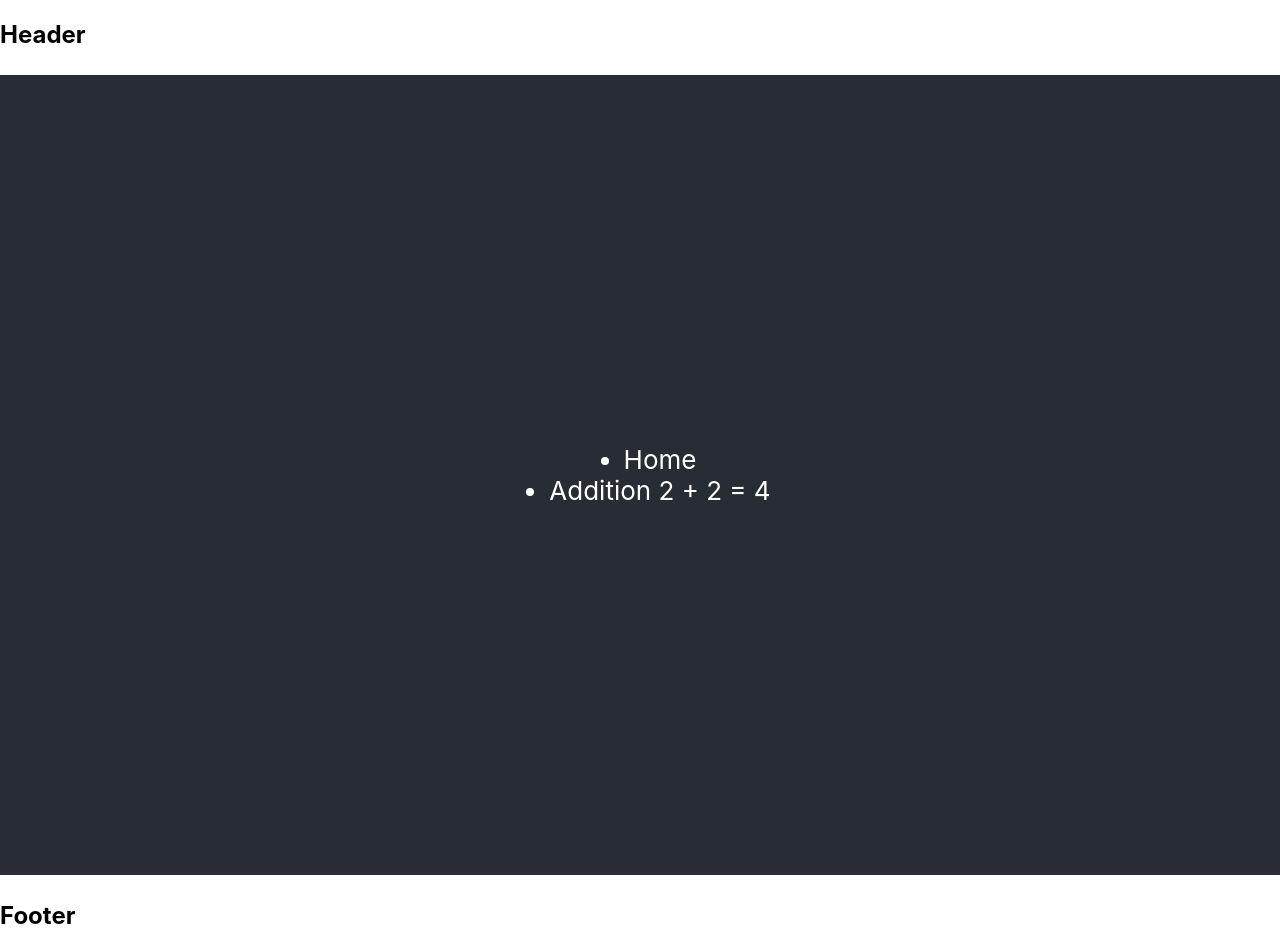
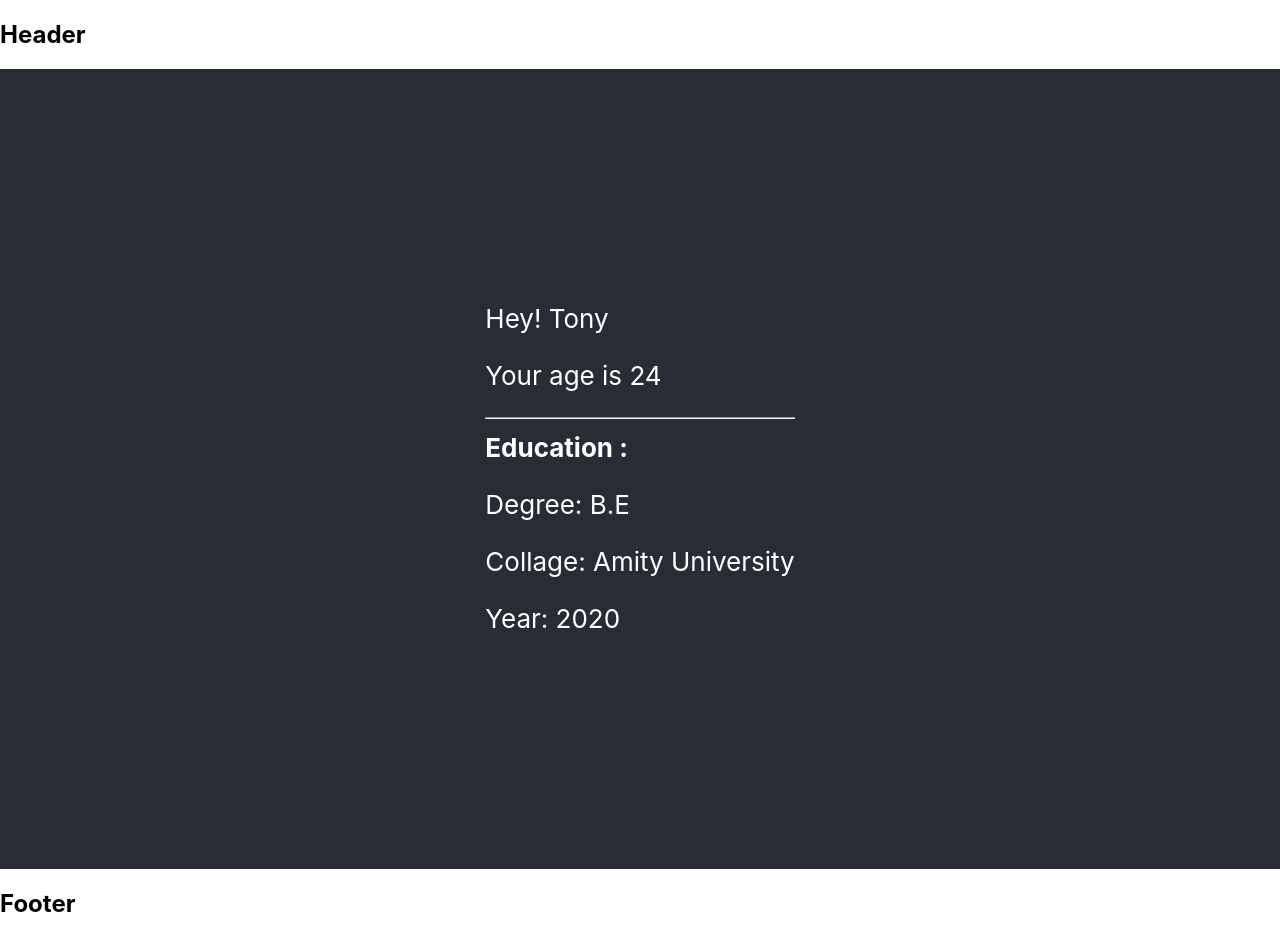
Before and after one commit to vedantjaiswal-1/react-course, a React (Create React App) app: page / in a window 1280 px wide. Built offline with nearby package versions, Linux system fonts and the light colour scheme.

Commit message:
props add

```diff
--- a/src/component/Home.tsx
+++ b/src/component/Home.tsx
@@ -1,24 +1,21 @@
 import React from "react";
-import { Footer } from "./Footer";
-import { Header } from "./Header";
-
-
-const ul = document.createElement('ul');
-const li = document.createElement('li');
-
-ul.appendChild(li);
-
-li.appendChild(document.createTextNode('Home'));
+import { About } from "./Home/About";
+import { Footer } from "./Home/Footer";
+import { Header } from "./Home/Header";
 
 export const Home = () => {
+  const age = 24;
+  const education = {
+    degree: "B.E",
+    collage: "Amity University",
+    passing_year: 2020,
+  };
+
   return (
     <div>
       <Header />
-      <div>
-        <ul className="App-header">
-          <li>Home</li>
-          <li>Addition 2 + 2 = {2 + 2}</li>
-        </ul>
+      <div className="App-header">
+        <About name="Tony" age={age} education={education} />
       </div>
       <Footer />
     </div>
--- /dev/null
+++ b/src/component/Home/About.tsx
@@ -0,0 +1,15 @@
+import React from "react";
+
+export const About = (props: any) => {
+  return (
+    <div>
+      <p>Hey! {props?.name}</p>
+      <p>Your age is {props?.age}</p>
+      <hr />
+      <b>Education :</b>
+      <p>Degree: {props?.education?.degree}</p>
+      <p>Collage: {props?.education?.collage}</p>
+      <p>Year: {props?.education?.passing_year}</p>
+    </div>
+  );
+};
```
Also changed, not shown: src/component/Home/Footer.tsx (renamed from src/component/Footer.tsx), src/component/Home/Header.tsx (renamed from src/component/Header.tsx).
